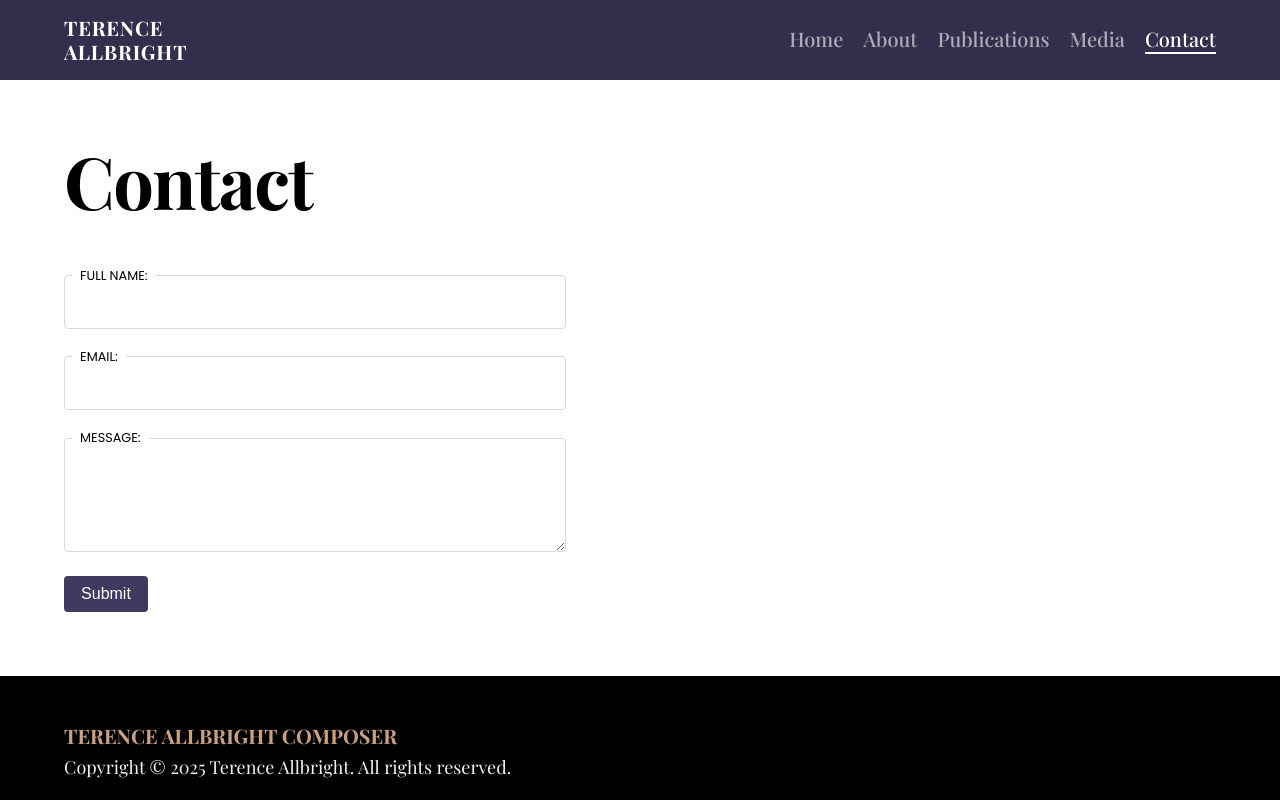
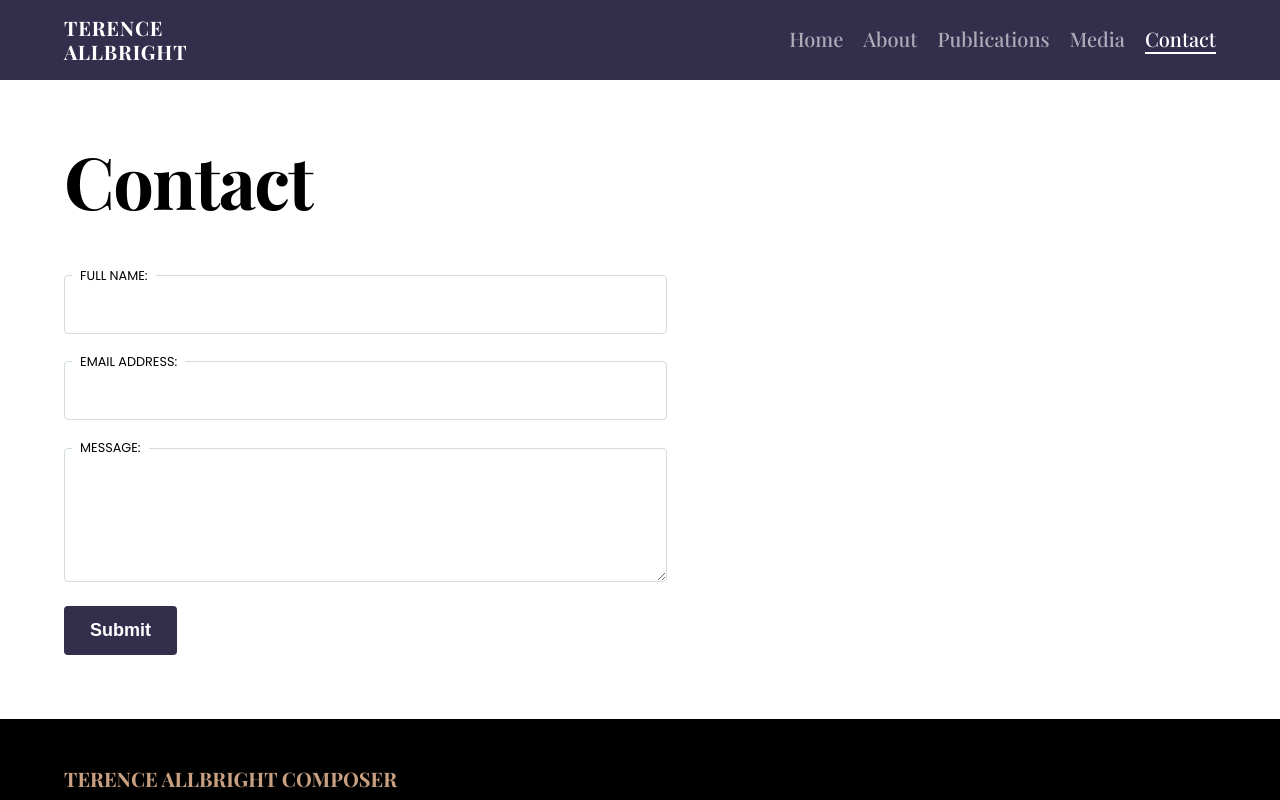
Before and after one commit to Black-and-White-Web-Development/terence-allbright-composer, a React (Vite) app: page /contact in a window 1280 px wide. Shown: the top 800 px of the page. Built offline with nearby package versions, Linux system fonts and the light colour scheme; a web font is replaced by a local one.

Commit message:
Feat: add submission logic and styling to `ContactForm`

```diff
--- a/src/pages/Contact/ContactForm/ContactForm.jsx
+++ b/src/pages/Contact/ContactForm/ContactForm.jsx
@@ -1,26 +1,101 @@
+import { useState } from "react";
 import "./ContactForm.scss";
 
 const ContactForm = function () {
+	const [submitted, setSubmitted] = useState(false);
+	const [formData, setFormData] = useState({
+		name: "",
+		email: "",
+		message: "",
+	});
+
+	function handleChange(event) {
+		setFormData({
+			...formData,
+			[event.target.name]: event.target.value,
+		});
+	}
+
+	function handleSubmit(event) {
+		event.preventDefault();
+
+		const form = event.target;
+		const data = new FormData(form);
+
+		fetch("/", {
+			method: "POST",
+			headers: { "Content-Type": "application/x-www-form-urlencoded" },
+			body: new URLSearchParams(data).toString(),
+		})
+			.then(() => setSubmitted(true))
+			.catch(error => {
+				console.error("Form submission error:", error);
+				alert("Oops! Something went wrong.");
+			});
+	}
+
+	function handleReset() {
+		setFormData({ name: "", email: "", message: "" });
+		setSubmitted(false);
+	}
+
+	if (submitted) {
+		return (
+			<div className="form form--success">
+				<span className="form--success__message">Your message has been sent. Thank you.</span>
+				<button onClick={handleReset} className="form__button form__button--reset">
+					Send another message
+				</button>
+			</div>
+		);
+	}
+
 	return (
-		<form className="form" action="" method="POST">
+		<form
+			name="contact"
+			method="POST"
+			data-netlify="true"
+			data-netlify-honeypot="bot-field"
+			onSubmit={handleSubmit}
+			className="form"
+		>
+			<input type="hidden" name="form-name" value="contact" />
 			<div className="form__fields">
 				<div className="field">
-					<label htmlFor="full-name" className="field__label">
+					<label htmlFor="name" className="field__label">
 						Full name
 					</label>
-					<input type="text" id="full-name" name="fullName" className="field__input" />
+					<input
+						onChange={handleChange}
+						type="text"
+						id="name"
+						name="name"
+						className="field__input"
+					/>
 				</div>
 				<div className="field">
 					<label htmlFor="email" className="field__label">
-						Email
+						Email address
 					</label>
-					<input type="email" id="email" name="email" className="field__input" />
+					<input
+						onChange={handleChange}
+						type="email"
+						id="email"
+						name="email"
+						className="field__input"
+					/>
 				</div>
 				<div className="field">
 					<label htmlFor="message" className="field__label">
 						Message
 					</label>
-					<textarea id="message" name="message" rows={4} className="field__input"></textarea>
+					<textarea
+						onChange={handleChange}
+						id="message"
+						name="message"
+						rows={4}
+						className="field__input field__input--textarea"
+					></textarea>
 				</div>
 			</div>
 			<div className="form__actions">
--- a/src/pages/Contact/ContactForm/ContactForm.scss
+++ b/src/pages/Contact/ContactForm/ContactForm.scss
@@ -1,29 +1,60 @@
+@use "/src/scss/util/" as u;
+
 .form {
 	display: flex;
 	flex-direction: column;
 	gap: 1rem;
 
-	&__button {
-		border: none;
-		border-radius: var(--br-light);
-		padding: 0.5rem 1rem;
+	&--success {
+		display: flex;
+		justify-content: center;
+		// align-items: center;
+		gap: u.rem(32);
 
-		font-size: 1rem;
-		font-weight: 400;
+		transform: translateY(2rem);
+
+		// background-color: var(--background-primary-shade);
+		border-radius: var(--br-mid);
+
+    &__message {
+      font-size: u.rem(24);
+    }
 	}
 
-	&__button--submit {
-		border: solid 1px transparent;
+	&__button {
+		border: solid 2px;
+		border-radius: var(--br-light);
+		padding: 0.75rem 1.5rem;
+
+		font-size: u.rem(16);
+		font-size: clamp(u.rem(16), 0.78125rem + 0.5vw, u.rem(18));
+		font-weight: 700;
+
 		color: white;
-		background-color: var(--cl-primary);
+		border-color: white;
 		transition: 600ms;
-	}
 
-	&__button--submit:hover {
-		border-color: var(--cl-primary);
-		color: var(--cl-primary);
-		background-color: var(--background-secondary);
-		transition: 200ms;
+		&--submit {
+			border-color: transparent;
+			background-color: var(--cl-primary-shade);
+		}
+
+		&--submit:hover {
+			border-color: var(--cl-primary);
+			color: var(--cl-primary);
+			background-color: var(--background);
+			transition: 200ms;
+		}
+
+    &--reset {
+      color: var(--cl-primary);
+      border-color: var(--cl-primary);
+      background-color: var(--background-primary);
+
+      &:hover {
+        background-color: var(--background-secondary);
+      }
+    }
 	}
 }
 
@@ -66,7 +97,14 @@
 		padding: 1rem;
 		width: min(60ch, 100%);
 
+		font-family: inherit;
+		font-size: inherit;
+
 		transition: border-color 600ms;
+
+		&--textarea {
+			resize: vertical;
+		}
 	}
 
 	&__input:focus-visible {
```
